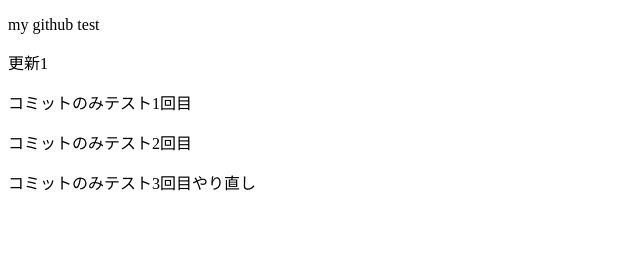
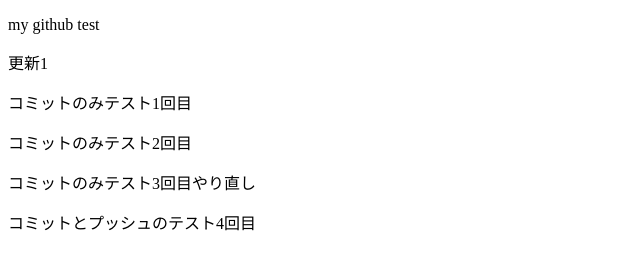
Before and after one commit to naoaki02/job, a plain HTML site: page index.html in a window 1280 px wide. Shown: the whole page, without its empty margins (0-640 px from the left). Drawn offline with Linux system fonts and the light colour scheme.

Commit message:
コミットとプッシュのテスト4回目

```diff
--- a/index.html
+++ b/index.html
@@ -10,5 +10,6 @@
 <p>コミットのみテスト1回目</p>
 <p>コミットのみテスト2回目</p>
 <p>コミットのみテスト3回目やり直し</p>
+<p>コミットとプッシュのテスト4回目</p>
 </body>
 </html>
```
